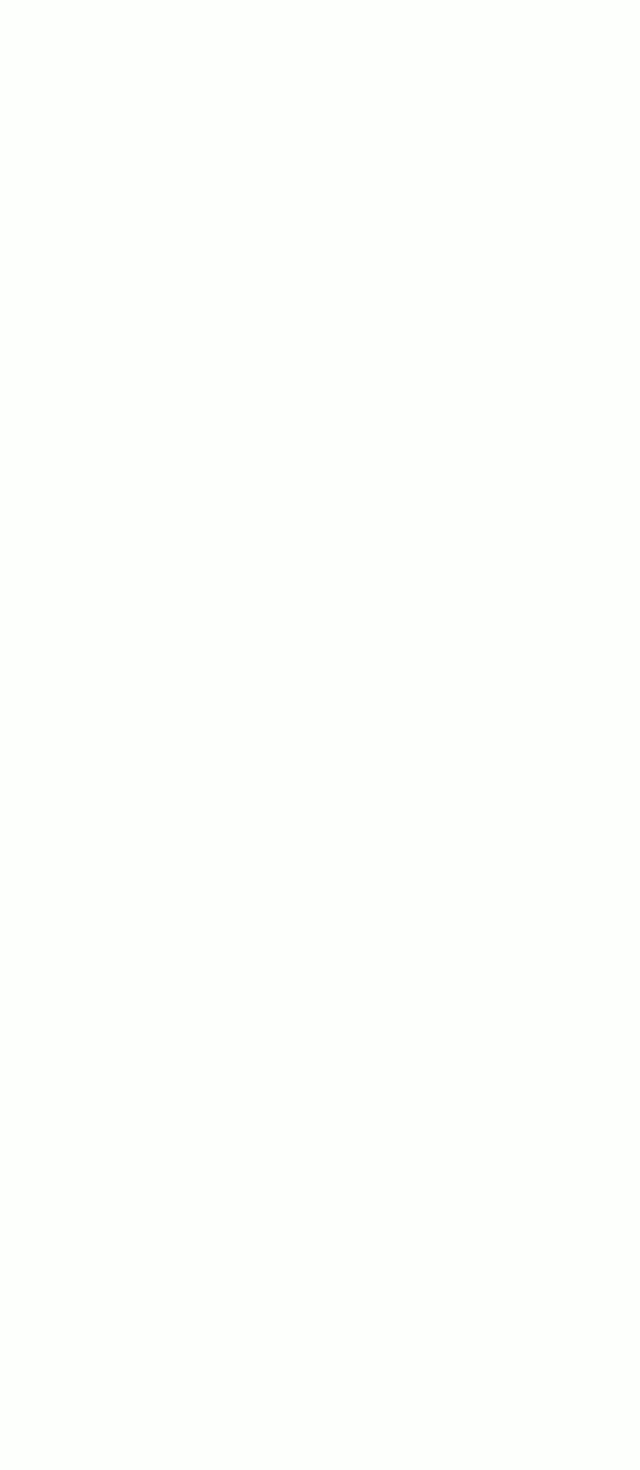
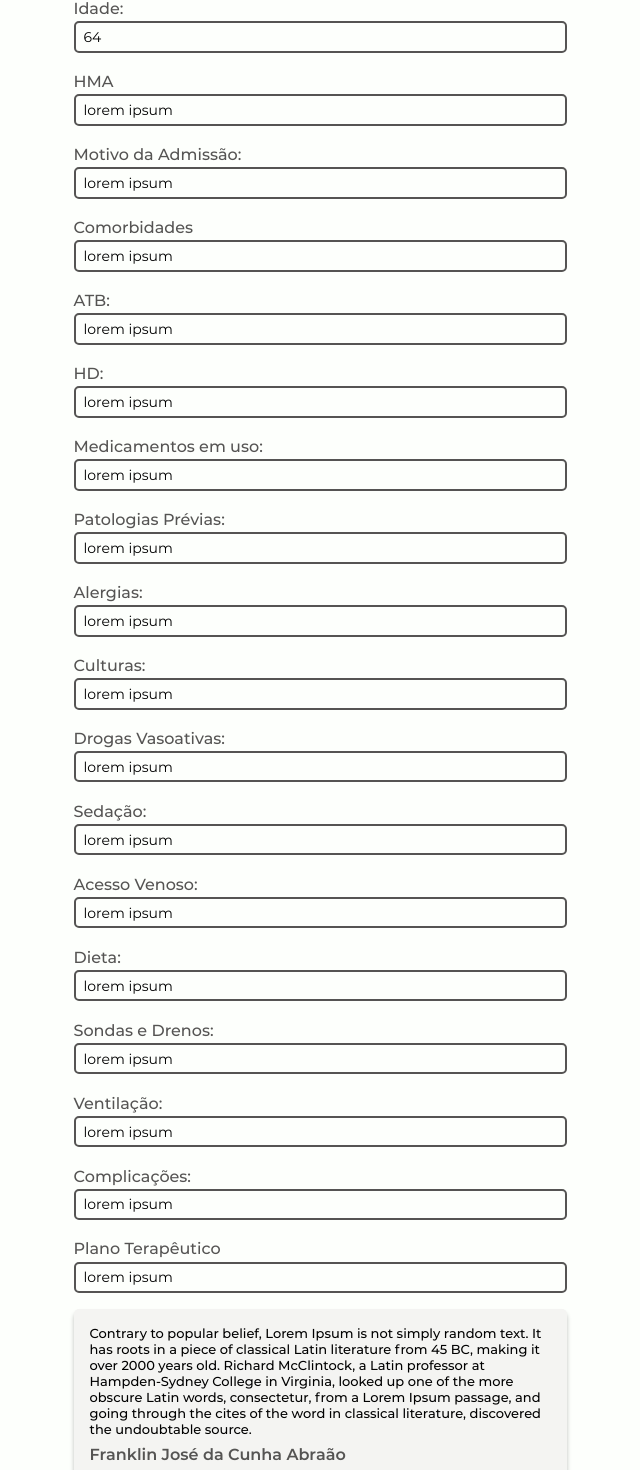
Before and after one commit to sleonardoaugusto/unyhosp-frontend, a Vue app: page /pacient/1 in a window 1280 px wide. Shown: the part 256-1726 px from the top of the page, without its empty margins (320-960 px from the left). Before the commit the page ends 800 px from the top, so only its background shows below. Built offline with nearby package versions, Linux system fonts and the light colour scheme.

Commit message:
Pacient page form fields added

```diff
--- a/src/assets/_components.scss
+++ b/src/assets/_components.scss
@@ -1,6 +1,7 @@
 @import 'base';
 
 .card {
+  padding: 1rem;
   text-decoration: none;
   min-height: 5rem;
   display: flex;
@@ -23,4 +24,12 @@
     font-size: 13px;
     font-weight: 500;
   }
+
+  &__author {
+    align-self: start;
+    margin-top: .5rem;
+    font-size: 16px;
+    font-weight: 600;
+    color: #555453;
+  }
 }
--- a/src/mocks/attendance.json
+++ b/src/mocks/attendance.json
@@ -27,22 +27,22 @@
       {
         "id": 1,
         "author": "Franklin José da Cunha Abraão",
-        "text": "Contrary to popular belief, Lorem Ipsum is not simply random text. It has roots in a piece of classical Latin literature from 45 BC, making it over 2000 years old. Richard McClintock, a Latin professor at Hampden-Sydney College in Virginia, looked up one of the more obscure Latin words, consectetur, from a Lorem Ipsum passage, and going through the cites of the word in classical literature, discovered the undoubtable source. Lorem Ipsum comes from sections 1.10.32 and 1.10.33 of \"de Finibus Bonorum et Malorum\" (The Extremes of Good and Evil) by Cicero, written in 45 BC. This book is a treatise on the theory of ethics, very popular during the Renaissance. The first line of Lorem Ipsum, \"Lorem ipsum dolor sit amet..\", comes from a line in section 1.10.32."
+        "text": "Contrary to popular belief, Lorem Ipsum is not simply random text. It has roots in a piece of classical Latin literature from 45 BC, making it over 2000 years old. Richard McClintock, a Latin professor at Hampden-Sydney College in Virginia, looked up one of the more obscure Latin words, consectetur, from a Lorem Ipsum passage, and going through the cites of the word in classical literature, discovered the undoubtable source."
       },
       {
         "id": 2,
         "author": "Franklin José da Cunha Abraão",
-        "text": "Contrary to popular belief, Lorem Ipsum is not simply random text. It has roots in a piece of classical Latin literature from 45 BC, making it over 2000 years old. Richard McClintock, a Latin professor at Hampden-Sydney College in Virginia, looked up one of the more obscure Latin words, consectetur, from a Lorem Ipsum passage, and going through the cites of the word in classical literature, discovered the undoubtable source. Lorem Ipsum comes from sections 1.10.32 and 1.10.33 of \"de Finibus Bonorum et Malorum\" (The Extremes of Good and Evil) by Cicero, written in 45 BC. This book is a treatise on the theory of ethics, very popular during the Renaissance. The first line of Lorem Ipsum, \"Lorem ipsum dolor sit amet..\", comes from a line in section 1.10.32."
+        "text": "Contrary to popular belief, Lorem Ipsum is not simply random text. It has roots in a piece of classical Latin literature from 45 BC, making it over 2000 years old. Richard McClintock, a Latin professor at Hampden-Sydney College in Virginia, looked up one of the more obscure Latin words, consectetur, from a Lorem Ipsum passage, and going through the cites of the word in classical literature, discovered the undoubtable source."
       },
       {
         "id": 3,
         "author": "Franklin José da Cunha Abraão",
-        "text": "Contrary to popular belief, Lorem Ipsum is not simply random text. It has roots in a piece of classical Latin literature from 45 BC, making it over 2000 years old. Richard McClintock, a Latin professor at Hampden-Sydney College in Virginia, looked up one of the more obscure Latin words, consectetur, from a Lorem Ipsum passage, and going through the cites of the word in classical literature, discovered the undoubtable source. Lorem Ipsum comes from sections 1.10.32 and 1.10.33 of \"de Finibus Bonorum et Malorum\" (The Extremes of Good and Evil) by Cicero, written in 45 BC. This book is a treatise on the theory of ethics, very popular during the Renaissance. The first line of Lorem Ipsum, \"Lorem ipsum dolor sit amet..\", comes from a line in section 1.10.32."
+        "text": "Contrary to popular belief, Lorem Ipsum is not simply random text. It has roots in a piece of classical Latin literature from 45 BC, making it over 2000 years old. Richard McClintock, a Latin professor at Hampden-Sydney College in Virginia, looked up one of the more obscure Latin words, consectetur, from a Lorem Ipsum passage, and going through the cites of the word in classical literature, discovered the undoubtable source."
       },
       {
         "id": 4,
         "author": "Franklin José da Cunha Abraão",
-        "text": "Contrary to popular belief, Lorem Ipsum is not simply random text. It has roots in a piece of classical Latin literature from 45 BC, making it over 2000 years old. Richard McClintock, a Latin professor at Hampden-Sydney College in Virginia, looked up one of the more obscure Latin words, consectetur, from a Lorem Ipsum passage, and going through the cites of the word in classical literature, discovered the undoubtable source. Lorem Ipsum comes from sections 1.10.32 and 1.10.33 of \"de Finibus Bonorum et Malorum\" (The Extremes of Good and Evil) by Cicero, written in 45 BC. This book is a treatise on the theory of ethics, very popular during the Renaissance. The first line of Lorem Ipsum, \"Lorem ipsum dolor sit amet..\", comes from a line in section 1.10.32."
+        "text": "Contrary to popular belief, Lorem Ipsum is not simply random text. It has roots in a piece of classical Latin literature from 45 BC, making it over 2000 years old. Richard McClintock, a Latin professor at Hampden-Sydney College in Virginia, looked up one of the more obscure Latin words, consectetur, from a Lorem Ipsum passage, and going through the cites of the word in classical literature, discovered the undoubtable source."
       }
     ]
   }
--- a/src/views/Pacient.vue
+++ b/src/views/Pacient.vue
@@ -4,9 +4,97 @@
       <h1>Paciente</h1>
     </div>
     <div class="row d-flex justify-content-center">
-      <div class="row">
-        <label for="PacientName">Nome:</label>
-        <input type="text" id="PacientName" v-model="attendance.pacient.name">
+      <div class="col-md-6">
+        <div class="row d-flex flex-column m-3">
+          <label for="PacientName">Nome:</label>
+          <input type="text" id="PacientName" v-model="attendance.pacient.name">
+        </div>
+        <div class="row d-flex flex-column m-3">
+          <label for="Entry">Dias de UTI:</label>
+          <input type="text" id="Entry" v-model="attendance.entry">
+        </div>
+        <div class="row d-flex flex-column m-3">
+          <label for="Age">Idade:</label>
+          <input type="text" id="Age" v-model="attendance.pacient.age">
+        </div>
+        <div class="row d-flex flex-column m-3">
+          <label for="HMA">HMA</label>
+          <input type="text" id="HMA" v-model="attendance.hma">
+        </div>
+        <div class="row d-flex flex-column m-3">
+          <label for="EntryReason">Motivo da Admissão:</label>
+          <input type="text" id="EntryReason" v-model="attendance.entry_reason">
+        </div>
+        <div class="row d-flex flex-column m-3">
+          <label for="Comorbidity">Comorbidades</label>
+          <input type="text" id="Comorbidity" v-model="attendance.comorbidity">
+        </div>
+        <div class="row d-flex flex-column m-3">
+          <label for="ATB">ATB:</label>
+          <input type="text" id="ATB" v-model="attendance.atb">
+        </div>
+        <div class="row d-flex flex-column m-3">
+          <label for="HD">HD:</label>
+          <input type="text" id="HD" v-model="attendance.hd">
+        </div>
+        <div class="row d-flex flex-column m-3">
+          <label for="MedicinesInUse">Medicamentos em uso:</label>
+          <input type="text" id="MedicinesInUse" v-model="attendance.medicines_in_use">
+        </div>
+        <div class="row d-flex flex-column m-3">
+          <label for="PreviousPathologies">Patologias Prévias:</label>
+          <input type="text" id="PreviousPathologies" v-model="attendance.previous_pathologies">
+        </div>
+        <div class="row d-flex flex-column m-3">
+          <label for="Allergies">Alergias:</label>
+          <input type="text" id="Allergies" v-model="attendance.allergies">
+        </div>
+        <div class="row d-flex flex-column m-3">
+          <label for="Cultures">Culturas:</label>
+          <input type="text" id="Cultures" v-model="attendance.cultures">
+        </div>
+        <div class="row d-flex flex-column m-3">
+          <label for="VasoactiveDrugs">Drogas Vasoativas:</label>
+          <input type="text" id="VasoactiveDrugs" v-model="attendance.vasoactive_drugs">
+        </div>
+        <div class="row d-flex flex-column m-3">
+          <label for="Sedation">Sedação:</label>
+          <input type="text" id="Sedation" v-model="attendance.sedation">
+        </div>
+        <div class="row d-flex flex-column m-3">
+          <label for="VenousAccess">Acesso Venoso:</label>
+          <input type="text" id="VenousAccess" v-model="attendance.venous_access">
+        </div>
+        <div class="row d-flex flex-column m-3">
+          <label for="Diet">Dieta:</label>
+          <input type="text" id="Diet" v-model="attendance.diet">
+        </div>
+        <div class="row d-flex flex-column m-3">
+          <label for="ProbesAndDrains">Sondas e Drenos:</label>
+          <input type="text" id="ProbesAndDrains" v-model="attendance.probes_and_drains">
+        </div>
+        <div class="row d-flex flex-column m-3">
+          <label for="Ventilation">Ventilação:</label>
+          <input type="text" id="Ventilation" v-model="attendance.ventilation">
+        </div>
+        <div class="row d-flex flex-column m-3">
+          <label for="Complications">Complicações:</label>
+          <input type="text" id="Complications" v-model="attendance.complications">
+        </div>
+        <div class="row d-flex flex-column m-3">
+          <label for="TherapeuticPlan">Plano Terapêutico</label>
+          <input type="text" id="TherapeuticPlan" v-model="attendance.therapeutic_plan">
+        </div>
+        <div
+          class="row d-flex flex-column m-3"
+          v-for="(c, i) in attendance.comments"
+          :key="i"
+        >
+          <div class="card m-0">
+            <div class="card__text-content">{{ c.text }}</div>
+            <div class="card__author">{{c.author}}</div>
+          </div>
+        </div>
       </div>
     </div>
   </div>
@@ -26,6 +114,22 @@ export default {
 }
 </script>
 
-<style scoped>
+<style scoped lang="scss">
+  label {
+    margin: .2rem 0;
+    font-weight: 500;
+    color: #555453;
+  }
 
+  input {
+    &[type="text"] {
+      padding: .3rem .5rem;
+      border-radius: 5px;
+      border: 2px solid #555453;
+      background-color: #FDFFFC;
+      font-family: 'Montserrat';
+      font-size: 14px;
+      font-weight: 400;
+    }
+  }
 </style>
```
Also changed, not shown: 2 other files (tests, documents, lock files or other folders).
